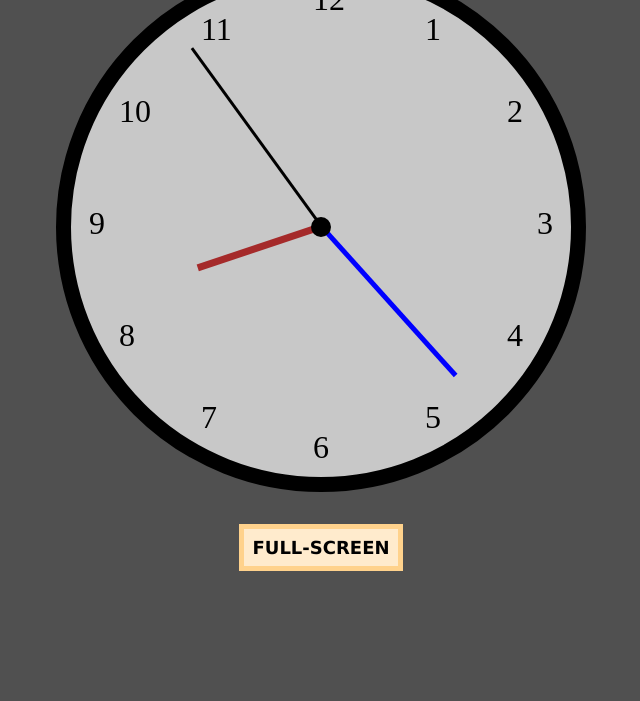
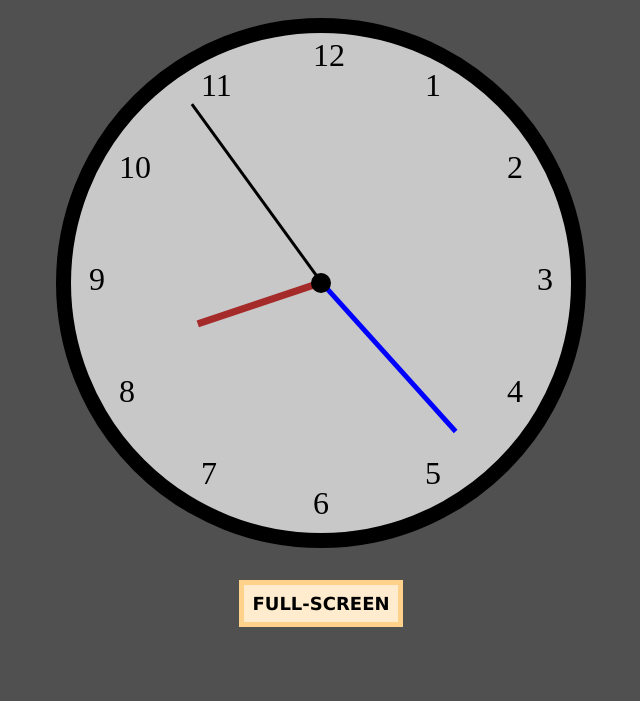
Before and after one commit to Saif-Uddin-93/Clock, a website: page index.html in a window 1280 px wide. Shown: the part 99-800 px from the top of the page, without its empty margins (319-959 px from the left). Drawn offline with nearby package versions, Linux system fonts and the light colour scheme.

Commit message:
Position in tablet view

```diff
--- a/style.css
+++ b/style.css
@@ -111,7 +111,7 @@ main {
 
 @media (width > 767px) {
     main {
-        top: -12vh;
+        top: -5vh;
     }
     #ac-border {
         height: 500px !important;
```
